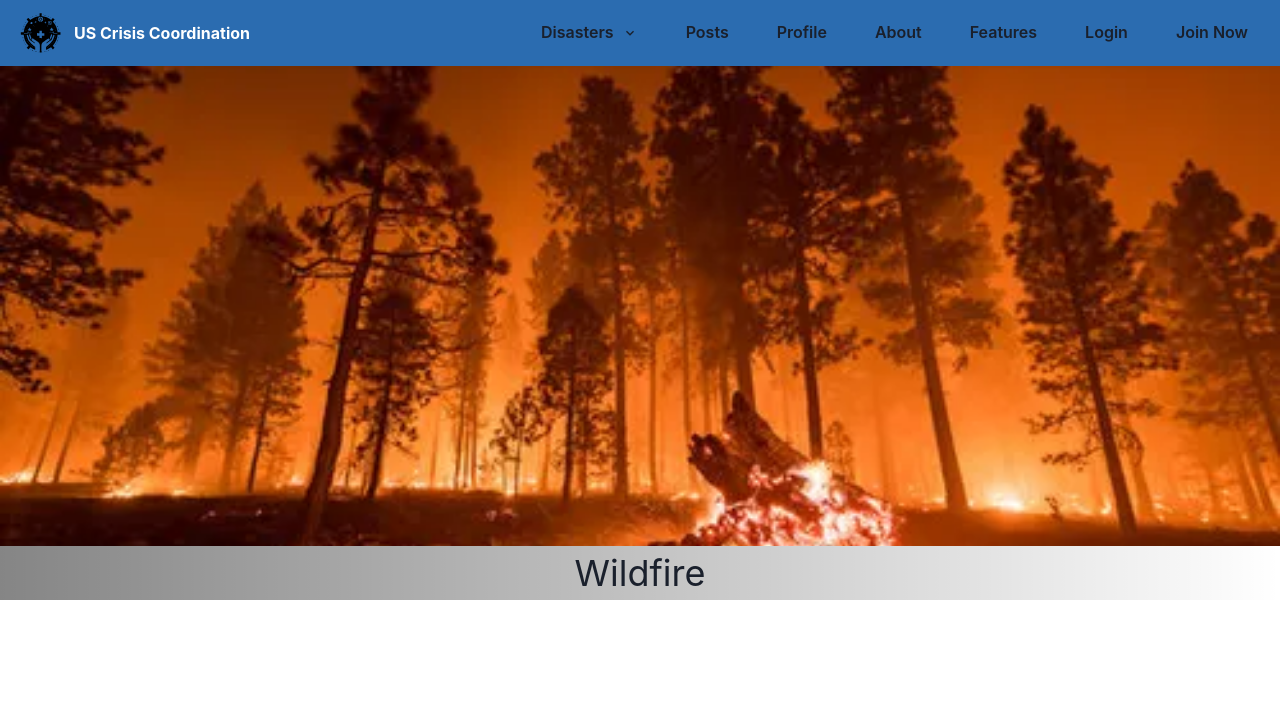
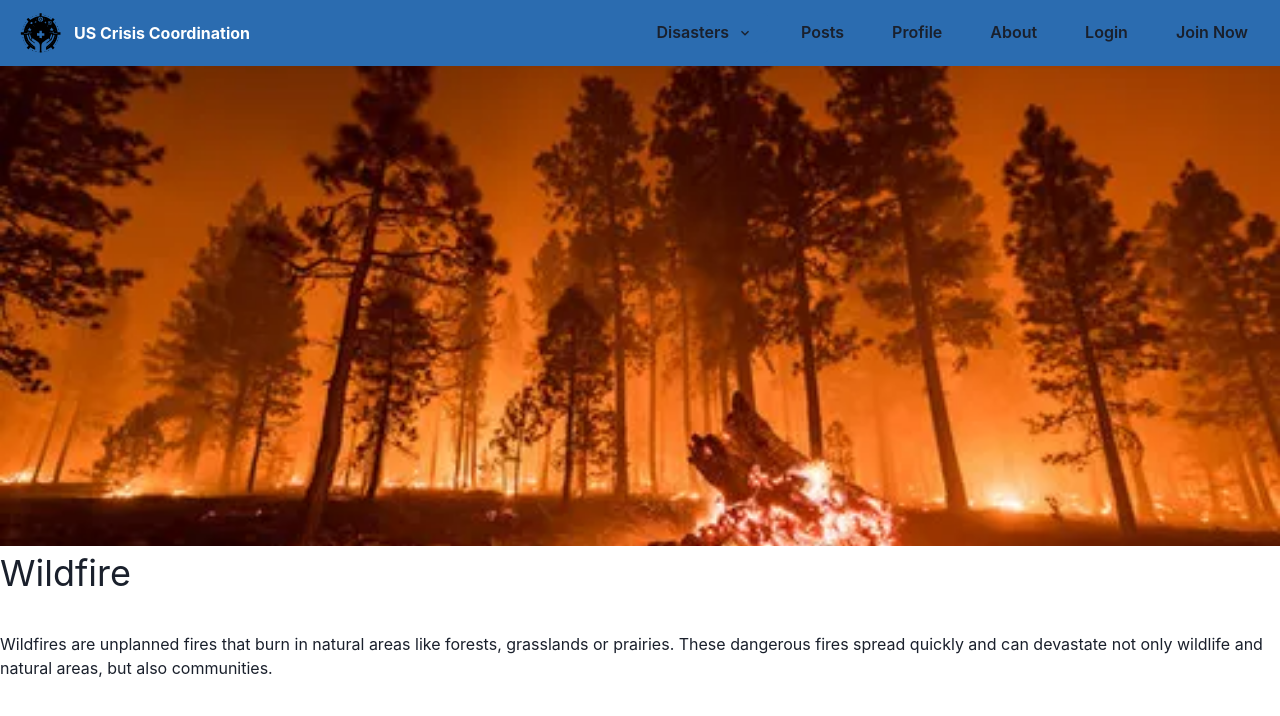
Before and after one commit to martinezeth/us-cc, a React (Create React App) app in the folder us-cc/: page /wildfire in a window 1280 px wide. Shown: the top 716 px of the page. Built offline with nearby package versions, Linux system fonts and the light colour scheme; what @saas-ui/react would draw is missing.

Commit message:
Started Wildfire Page

```diff
--- a/us-cc/src/Components/headerComponent.js
+++ b/us-cc/src/Components/headerComponent.js
@@ -53,7 +53,7 @@ const HeaderComponent = () => {
             <Button  padding="8px 16px" variant="ghost" as={Link} to="/posts">Posts</Button>
             <Button  padding="8px 16px" variant ="ghost" as={Link} to="/profile">Profile</Button>
             <Button  padding="8px 16px" variant="ghost" onClick={() => handleNavigation('about-section')}>About</Button>
-            <Button  padding="8px 16px" variant="ghost" onClick={() => handleNavigation('features-section')}>Features</Button>
+            {/* <Button  padding="8px 16px" variant="ghost" onClick={() => handleNavigation('features-section')}>Features</Button> */}
             <Button  padding="8px 16px" variant="ghost" as={Link} to="/login">Login</Button>
             <Button  padding="8px 16px" variant="ghost" as={Link} to="/register">Join Now</Button>
           </Stack>
--- a/us-cc/src/Pages/WildFire.js
+++ b/us-cc/src/Pages/WildFire.js
@@ -27,13 +27,17 @@ export default function Wildfire() {
         <VStack
          spacing={8}
          justify="center"
-         align="center"
+         align="left"
          height="full"
-         bgGradient="linear(to-r, blackAlpha.600, transparent)"
          >
-            <Text fontSize='4xl' color={textColor} textAlign='left' maxW="lg">
+            <Text fontSize='4xl' color={textColor} maxW="lg">
                 Wildfire
             </Text>
+            <Text fontSize='md'>
+            Wildfires are unplanned fires that burn in natural areas like forests, grasslands or prairies. These dangerous fires spread quickly and can devastate not only wildlife and natural areas, but also communities.
+            </Text>
+
+
         </VStack>
        </>
     )
```
